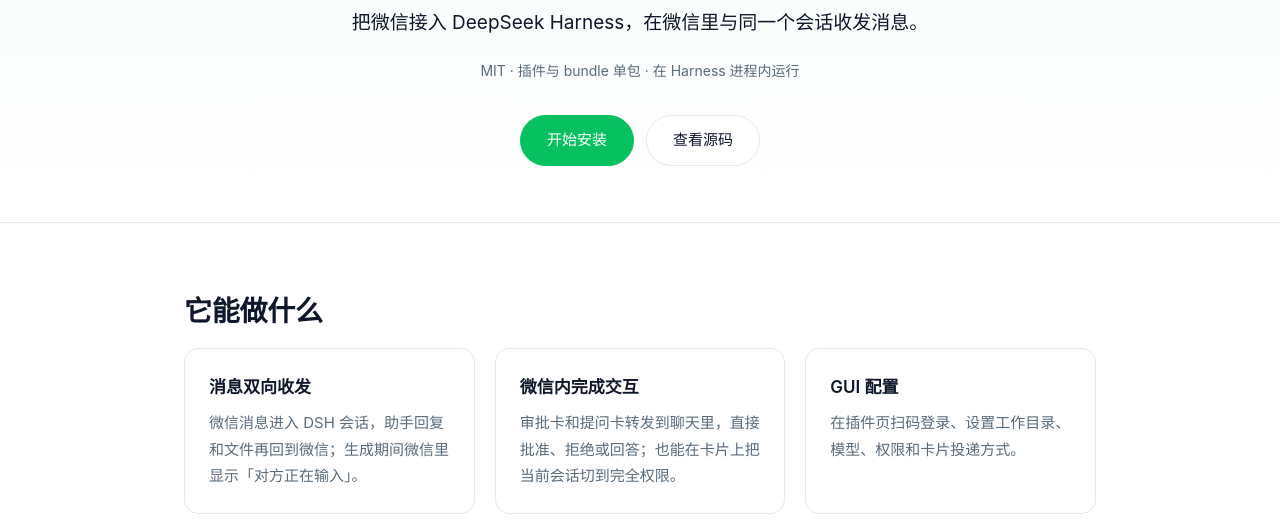
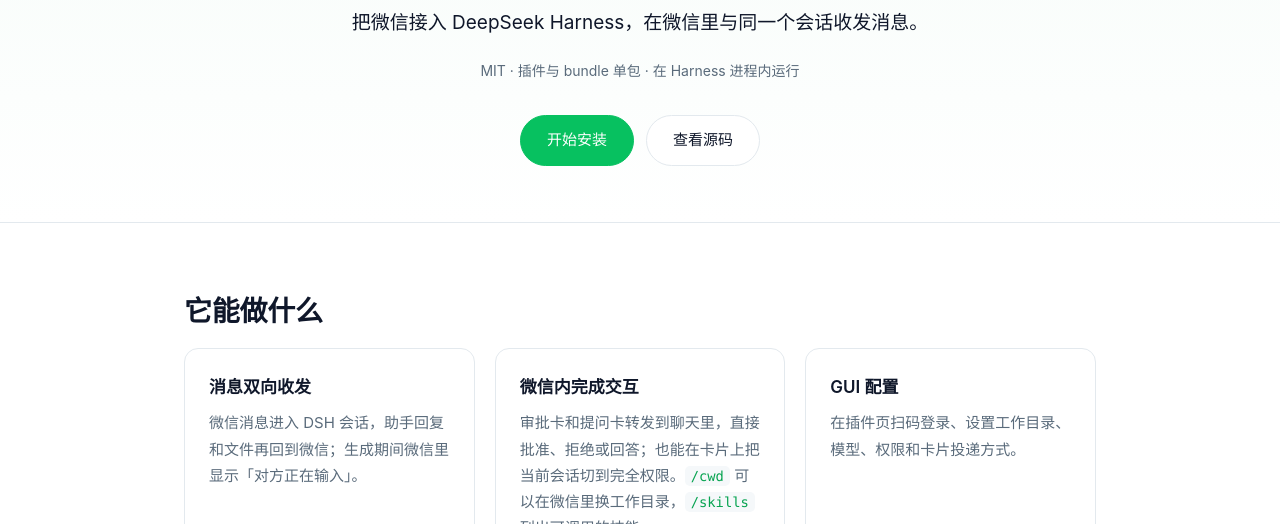
Before and after one commit to wangx-wx/dsh-channel-wechat, a website: page docs/index.html in a window 1280 px wide. Shown: the part 276-800 px from the top of the page. Drawn offline with Linux system fonts and the light colour scheme.

Commit message:
docs(site): mention the directory switch and skill list on the landing page
Both are new user-facing commands this cycle, so the capability summary would
otherwise describe a plugin that no longer matches what it installs.

```diff
--- a/docs/index.html
+++ b/docs/index.html
@@ -30,7 +30,7 @@
       <h2>它能做什么</h2>
       <div class="cards">
         <div class="card"><h3>消息双向收发</h3><p>微信消息进入 DSH 会话，助手回复和文件再回到微信；生成期间微信里显示「对方正在输入」。</p></div>
-        <div class="card"><h3>微信内完成交互</h3><p>审批卡和提问卡转发到聊天里，直接批准、拒绝或回答；也能在卡片上把当前会话切到完全权限。</p></div>
+        <div class="card"><h3>微信内完成交互</h3><p>审批卡和提问卡转发到聊天里，直接批准、拒绝或回答；也能在卡片上把当前会话切到完全权限。<code>/cwd</code> 可以在微信里换工作目录，<code>/skills</code> 列出可调用的技能。</p></div>
         <div class="card"><h3>GUI 配置</h3><p>在插件页扫码登录、设置工作目录、模型、权限和卡片投递方式。</p></div>
       </div>
       <p class="note" style="margin-top:24px">当前范围是单 profile、单账号的私聊通道；群聊和主动推送不在支持范围内。</p>
```
